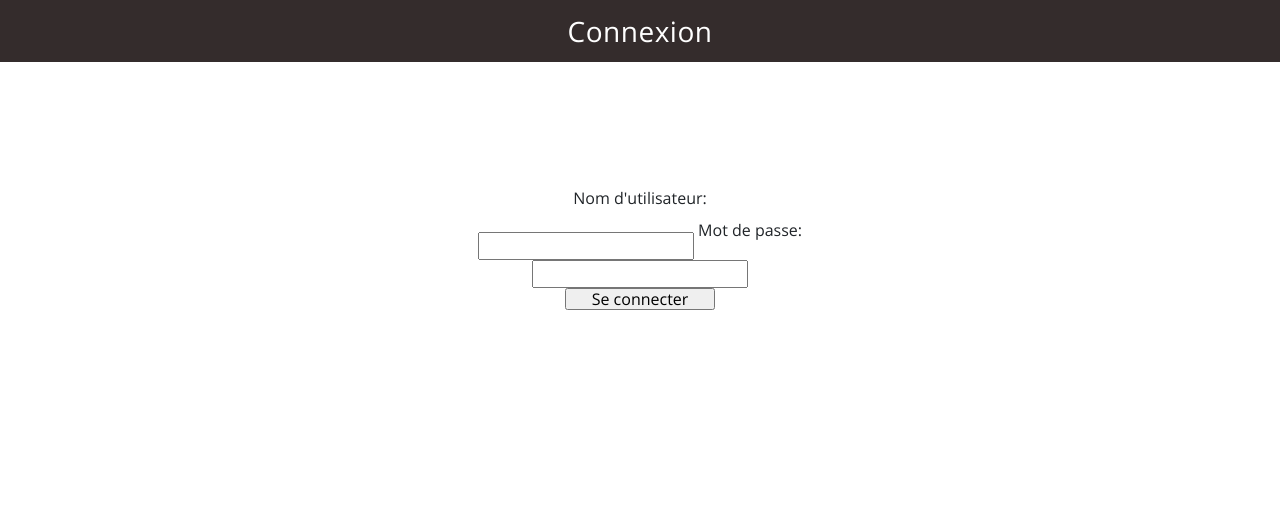
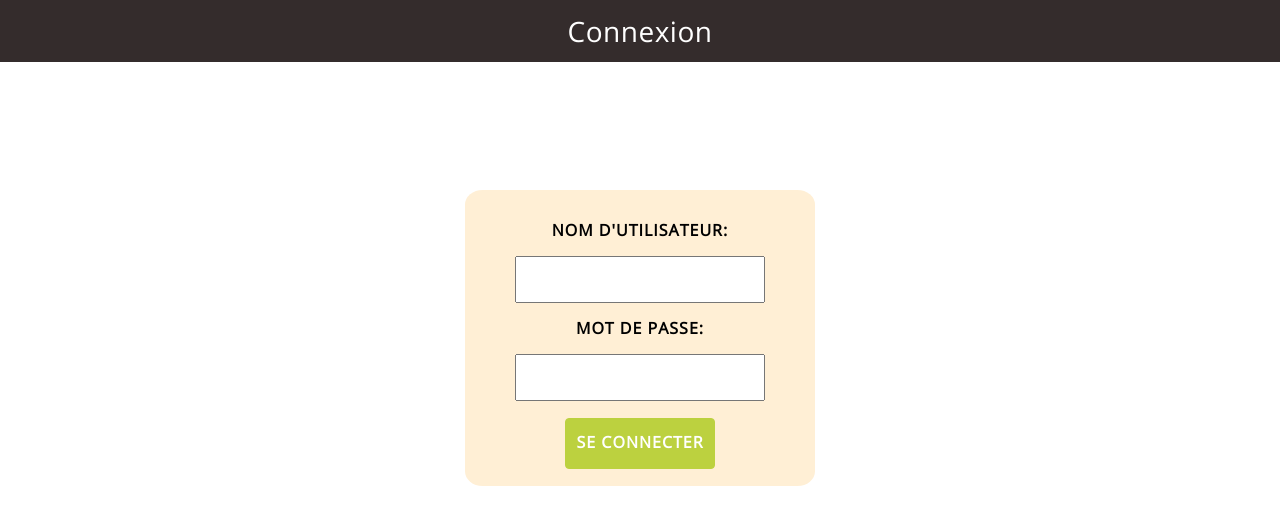
Before and after one commit to cyvilanova/projetFinalWebsite, a PHP site: page /login.php in a window 1280 px wide. Shown: the part 89-614 px from the top of the page. Run offline with PHP 8.4, Linux system fonts and the light colour scheme; some libraries are stand-ins or nearby versions.

Commit message:
toute marche colisse

```diff
--- a/css/style_index.css
+++ b/css/style_index.css
@@ -1107,47 +1107,45 @@ input:checked + .slider:before {
 .login-container{
     padding-top: 10%;
     height: 100%;
+    width: 50%;
     display: flex;
     align-items: center;
     justify-content: center;
+    margin: auto;
 }
   .loginConnect {
+     height: fit-content;
      max-width: 350px;
-	  height: 150px;
+     background-color: #ffefd5;
+     padding-top: 5%;
+     border-radius: 5%;
 
 	}
   .loginConnect form{
     text-align:center;
   }
 
-	.loginConnect .input {
+	.loginConnect input {
+    margin-bottom: 5%;
+    padding: 3%;
 	  width:75%;
 	  max-width:250px;
 	}
-  .loginConnect .loginlbl:after {
-    display:block;
-    white-space: pre;
-    content: "\a";
+
+	.loginConnect input[type=submit] {
+	  width:75%;
+	  max-width:150px;
+    color: #ffffff;
+    text-transform: uppercase;
+    letter-spacing: 1px;
+    font-weight: 600;
+    padding-bottom:4%;
 	}
 
-	.loginConnect .input[type=submit] {
-	  width:75%;
-	  max-width:200px;
+	.loginConnect label {
+    color: #000;
+    text-transform: uppercase;
+    letter-spacing: 1px;
+    font-weight: 600;
+    padding-bottom:5%;
 	}
-
-
-  .loginConnect .loginInput:after {
-    display:block;
-    white-space: pre;
-    content: "\a";
-	}
-
-	.loginConnect .loginSub {
-	  width:75%;
-	  max-width:150px;
-	}
-
-  .loginConnect .label ::before{
-    content: "\a";
-    white-space: pre;
-  }
--- a/login.php
+++ b/login.php
@@ -21,7 +21,7 @@
         <input type="text" class="loginInput" name="uname" required="required" pattern="[A-Za-z0-9()!@#$%^&+_*]{1,20}">
         <label for="pwd" class="loginlbl">Mot de passe:</label>
         <input type="password" class="loginInput" name="pwd" required="required" pattern="[A-Za-z0-9()!@#$%^&+_*]{1,20}">
-        <input type="submit" class="loginSub" value="Se connecter">
+        <input type="submit" class="btn btn-quintessentiel" value="Se connecter">
 
       </form>
 
--- a/mycategories.php
+++ b/mycategories.php
@@ -90,7 +90,7 @@ if($_SESSION["username"]!="admin"){
                 </div>
                 <div class="modal-footer">
                     <button type="button" class="btn btn-secondary" data-dismiss="modal">Annuler</button>
-
+                    <button type="button" class="btn btn-quintessentiel" id="deleteCategoryBtn">Supprimer</button>
                     <button type="button" class="btn btn-quintessentiel" onclick="enableEditing()">Modifier</button>
                     <button type="button" class="btn btn-quintessentiel" id="editCategorySaveBtn">Sauvegarder</button>
                 </div>
```
Also changed, not shown: javascript/manageCategories.js (+4 -4 lines), phpScripts/Category/CtrlCategory.php (+4 -4 lines), phpScripts/Category/MgrCategory.php (+14 -9 lines), phpScripts/Category/categoryHandler.php (+4 -6 lines). Lines whose indentation alone changed are shown as unchanged.
